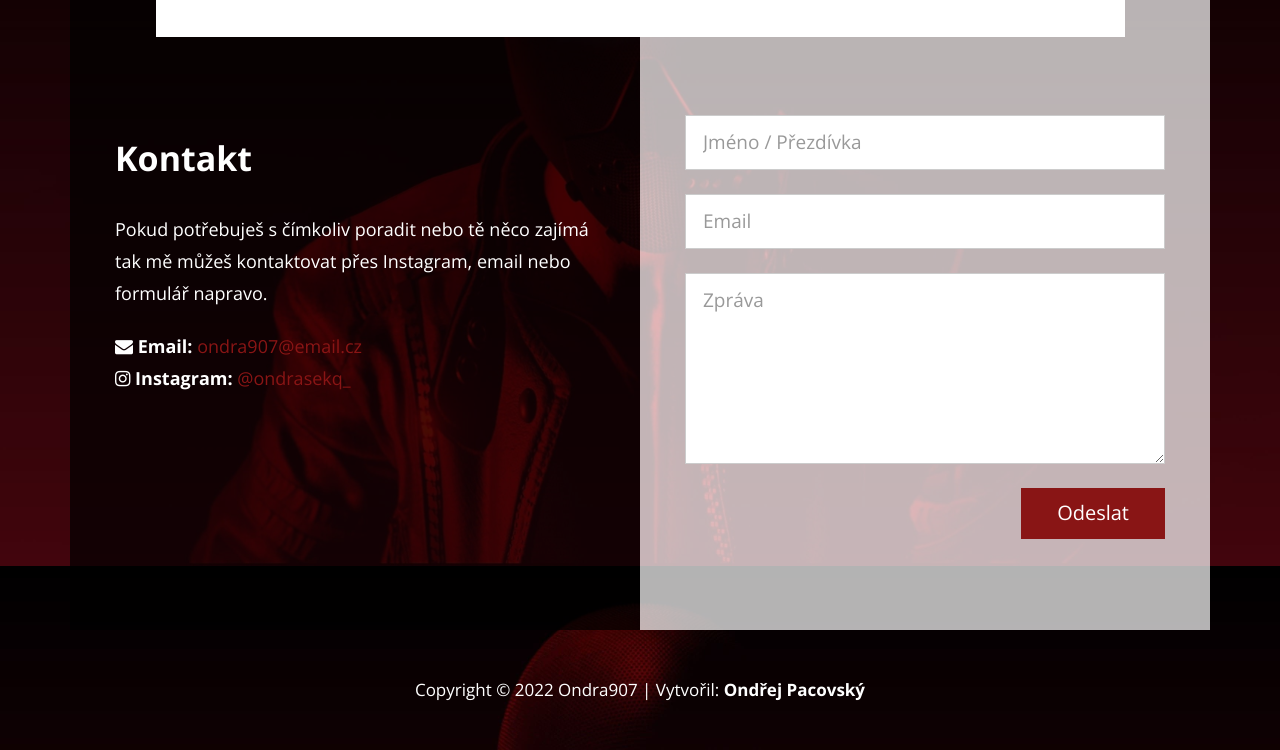
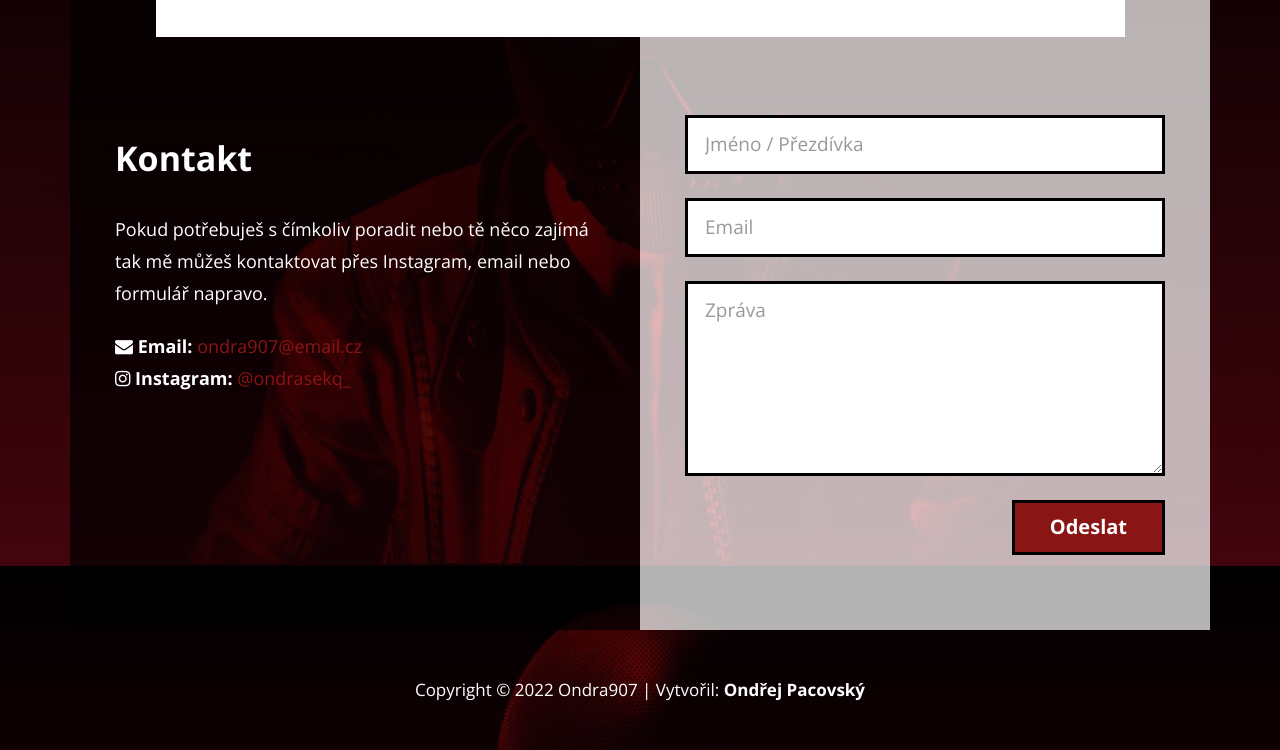
Before and after one commit to Ondra9071/ondra907, a plain HTML site: page index.html in a window 1280 px wide. Shown: the part 1834-2584 px from the top of the page. Drawn offline with nearby package versions, Linux system fonts and the light colour scheme.

Commit message:
Update index.html

```diff
--- a/index.html
+++ b/index.html
@@ -33,7 +33,7 @@
         <div class="col-lg-6 col-md-6 col-sm-12 content-item tm-black-translucent-bg tm-services-section-padding">
           <h2 class="main-title text-center dark-blue-text"><b>Socialní sítě</b></h2>
            <p>Určitě mě sleduj na socialních sítích. Sice tam není nic zajímavého, ale budu za to rád! <3</p>
-           <a type="button" class="btn btn-big pull-right tm-btn-primary" href="https://ondra907.xyz/links" target="_blank" style="color: white">Klikni zde</a>
+           <a type="button" class="btn btn-big pull-right tm-btn-primary" href="https://ondra907.xyz/links" target="_blank" style="color: white; border:3px solid white; background-color: #891515;"><b>Klikni zde</b></a>
        </div>
        <div class="col-lg-6 col-md-6 col-sm-12 tm-white-translucent-bg tm-services-section-padding tm-box-center">
 
@@ -105,22 +105,24 @@
            <form action="https://getform.io/f/2853a868-0ff2-4b54-ad9a-8a20326305d1" method="post" name="contact-form" class="contact-form">
             <div class="col-lg-12 col-md-12 col-sm-12 col-xs-12">
                 <div class="form-group">
-                    <input name="name" type="text" class="form-control" id="name" placeholder="Jméno / Přezdívka" required>
+                    <input name="name" type="text" class="form-control" id="name" placeholder="Jméno / Přezdívka" required style="border:3px solid black"
+                    oninvalid="this.setCustomValidity('Vyplň prosím své jméno nebo přezdívku.')"></input>
                 </div>
             </div>
             <div class="col-lg-12 col-md-12 col-sm-12 col-xs-12">
                 <div class="form-group contact-field">
-                  <input name="email" type="email" class="form-control" id="email" placeholder="Email" required>
+                  <input name="email" type="email" class="form-control" id="email" placeholder="Email" required style="border:3px solid black"
+                  oninvalid="this.setCustomValidity('Vyplň prosím svůj email. ')"></input>
                 </div>
             </div>
             <div class="col-lg-12 col-md-12 col-sm-12 col-xs-12">
                 <div class="form-group contact-field">
-                   <textarea name="message" rows="6" class="form-control" id="message" placeholder="Zpráva" required></textarea>
+                   <textarea name="message" rows="6" class="form-control" id="message" placeholder="Zpráva" required style="border:3px solid black" oninvalid="this.setCustomValidity('Někam se ti zatoulala zpráva.')"></textarea>
                 </div>
             </div>
             <div class="col-lg-12 col-md-12 col-sm-12 col-xs-12">
                 <div class="form-group margin-b-0">
-                    <button type="submit" id="form-submit" class="btn pull-right btn-contact tm-btn-primary">Odeslat</button>
+                    <button type="submit" id="form-submit" class="btn pull-right btn-contact tm-btn-primary" style="border:3px solid black"><b>Odeslat</b></button>
                 </div>
             </div>
         </form>
@@ -137,7 +139,7 @@
 	<div class="container">
 		Copyright &copy; <span class="tm-current-year">2022</span> Ondra907
 
-        | Vytvořil: <a href="http://www.google.com" target="_blank" style="color: white"><b>Ondřej Pacovský</b></a>
+        | Vytvořil: <a href="https://www.facebook.com/ondra9071/" target="_blank" style="color: white"><b>Ondřej Pacovský</b></a>
     </div>
 </div>
 
```
